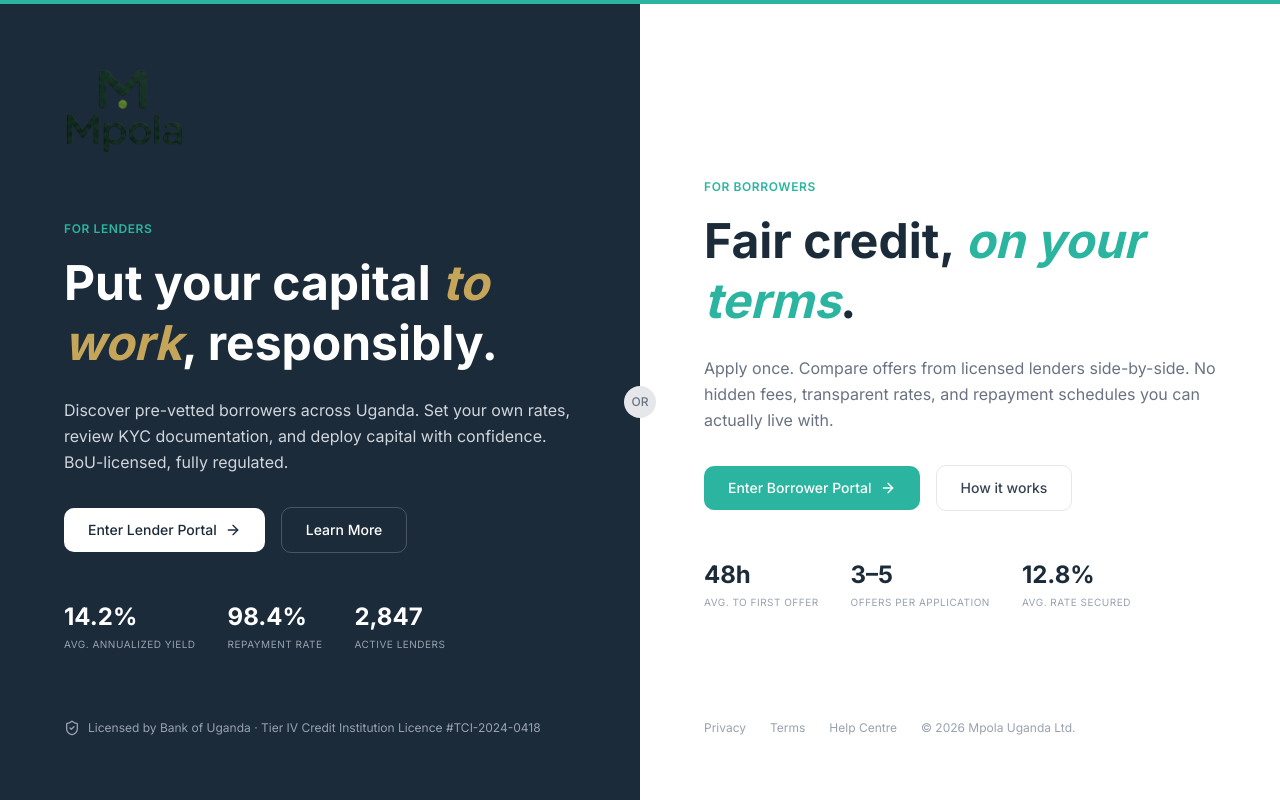
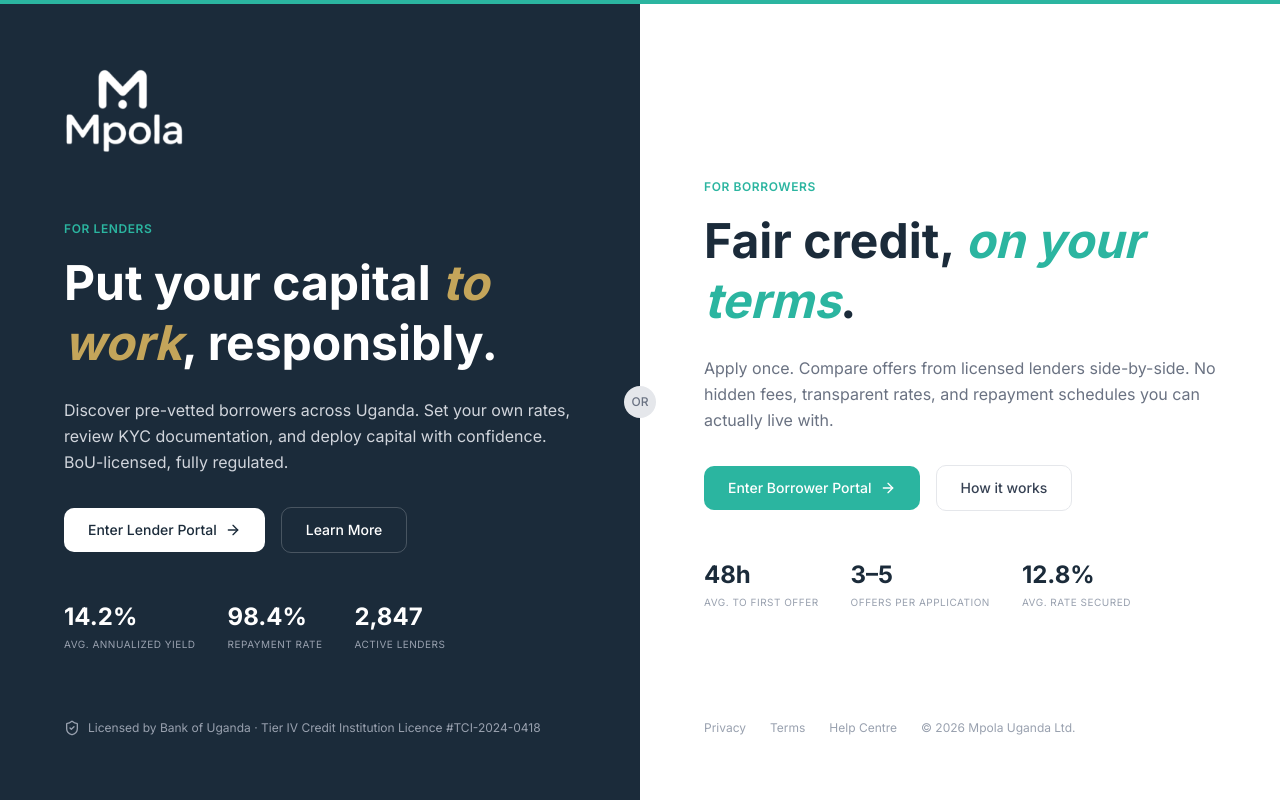
Before and after one commit to qriscorp/mpola_website, a Next.js app: page / in a window 1280 px wide. Built offline with nearby package versions, Linux system fonts and the light colour scheme.

Commit message:
some updates

```diff
--- a/src/app/auth/lender-signin/page.tsx
+++ b/src/app/auth/lender-signin/page.tsx
@@ -52,7 +52,7 @@
           {/* Logo */}
           <div className="flex items-center gap-3 mb-8">
             <div className="w-12 h-12 rounded-xl bg-[#C4A55A] flex items-center justify-center shrink-0">
-              <span className="text-white font-bold text-lg">L</span>
+              <span className="text-white font-bold text-lg">M</span>
             </div>
             <div>
               <p className="font-bold text-[#1B2B3A] text-xl leading-none">
--- a/src/app/auth/signin/page.tsx
+++ b/src/app/auth/signin/page.tsx
@@ -54,7 +54,7 @@
           {/* Logo */}
           <div className="flex items-center gap-3 mb-8">
             <div className="w-12 h-12 rounded-xl bg-[#2BB5A0] flex items-center justify-center font-extrabold text-white text-xl">
-              L
+              M
             </div>
             <div>
               <p className="text-xl font-extrabold text-[#1B2B3A]">Mpola</p>
--- a/src/components/lender-sidebar.tsx
+++ b/src/components/lender-sidebar.tsx
@@ -101,7 +101,7 @@
       <div className="flex items-center gap-3 px-4 py-5 border-b border-white/10">
         <div className="flex items-center justify-center w-9 h-9 rounded-lg bg-[#C4A55A] shrink-0">
           <span className="text-white font-black text-base leading-none">
-            L
+            M
           </span>
         </div>
         <div className="leading-tight">
--- a/src/components/lender-top-nav.tsx
+++ b/src/components/lender-top-nav.tsx
@@ -5,6 +5,7 @@
 import { Bell, Menu } from "lucide-react";
 import { Sheet, SheetContent, SheetTrigger } from "@/components/ui/sheet";
 import { LenderSidebarContent } from "@/components/lender-sidebar";
+import { ThemeToggle } from "@/components/theme-toggle";
 
 /**
  * Slim top bar shown ONLY on mobile (lg+ uses the sidebar's own logo area).
@@ -31,14 +32,16 @@
         <div className="flex items-center gap-2">
           <div className="flex items-center justify-center w-7 h-7 rounded bg-[#C4A55A]">
             <span className="text-white font-black text-xs leading-none">
-              L
+              M
             </span>
           </div>
           <span className="text-white font-bold text-sm">Mpola</span>
         </div>
       </div>
 
-      {/* Right: bell */}
+      {/* Right: theme toggle + bell */}
+      <div className="flex items-center gap-1">
+        <ThemeToggle />
         <Link
           href="/lender/notifications"
           className="relative p-1.5 text-gray-300 hover:text-white"
@@ -46,6 +49,7 @@
           <Bell className="h-5 w-5" />
           <span className="absolute top-0.5 right-0.5 h-2 w-2 bg-red-500 rounded-full" />
         </Link>
+      </div>
     </header>
   );
 }
@@ -61,6 +65,7 @@
         {title}
       </h1>
       <div className="flex items-center gap-3">
+        <ThemeToggle />
         <Link
           href="/lender/notifications"
           className="relative p-2 rounded-lg text-gray-500 hover:bg-gray-100 dark:hover:bg-gray-800 transition-colors"
--- a/src/components/logo.tsx
+++ b/src/components/logo.tsx
@@ -18,8 +18,18 @@
   const width = variant === "icon" ? 40 : variant === "wordmark" ? 100 : 120;
   const height = variant === "icon" ? 40 : 40;
 
+  // "light" = logo sits on a dark background → render white via CSS filter
+  const imgClass = variant === "light" ? "brightness-0 invert" : undefined;
+
   const content = (
-    <Image src={src} alt="Mpola" width={width} height={height} priority />
+    <Image
+      src={src}
+      alt="Mpola"
+      width={width}
+      height={height}
+      priority
+      className={imgClass}
+    />
   );
 
   if (!asLink) {
--- a/src/components/sidebar.tsx
+++ b/src/components/sidebar.tsx
@@ -123,7 +123,7 @@
       {/* Logo */}
       <div className="flex items-center gap-3 px-4 py-5 shrink-0">
         <div className="h-9 w-9 rounded-xl bg-[#2BB5A0] flex items-center justify-center font-extrabold text-white text-xl leading-none">
-          L
+          M
         </div>
         <div>
           <p className="text-white font-extrabold text-lg leading-none">
--- a/src/components/top-nav.tsx
+++ b/src/components/top-nav.tsx
@@ -3,6 +3,7 @@
 import Link from "next/link";
 import { Bell } from "lucide-react";
 import { MobileNav } from "@/components/mobile-nav";
+import { ThemeToggle } from "@/components/theme-toggle";
 
 export function TopNav() {
   return (
@@ -10,7 +11,7 @@
       <MobileNav />
       <div className="flex items-center gap-2 ml-2">
         <div className="h-7 w-7 rounded-lg bg-[#2BB5A0] flex items-center justify-center font-extrabold text-white text-sm leading-none">
-          L
+          M
         </div>
         <div>
           <p className="text-white font-extrabold text-sm leading-none">
@@ -22,6 +23,8 @@
         </div>
       </div>
       <div className="flex-1" />
+      <div className="flex items-center gap-1">
+        <ThemeToggle />
         <Link
           href="/dashboard/notifications"
           className="relative text-white/60 hover:text-white"
@@ -30,6 +33,7 @@
           <Bell className="w-5 h-5" />
           <span className="absolute -top-1 -right-1 w-2 h-2 bg-[#2BB5A0] rounded-full" />
         </Link>
+      </div>
     </header>
   );
 }
@@ -41,6 +45,7 @@
         {title}
       </h1>
       <div className="flex items-center gap-2">
+        <ThemeToggle />
         <Link
           href="/dashboard/notifications"
           className="relative p-2 rounded-lg text-gray-500 hover:text-[#2BB5A0] hover:bg-teal-50 transition-colors"
```
Lines whose indentation alone changed are shown as unchanged.
